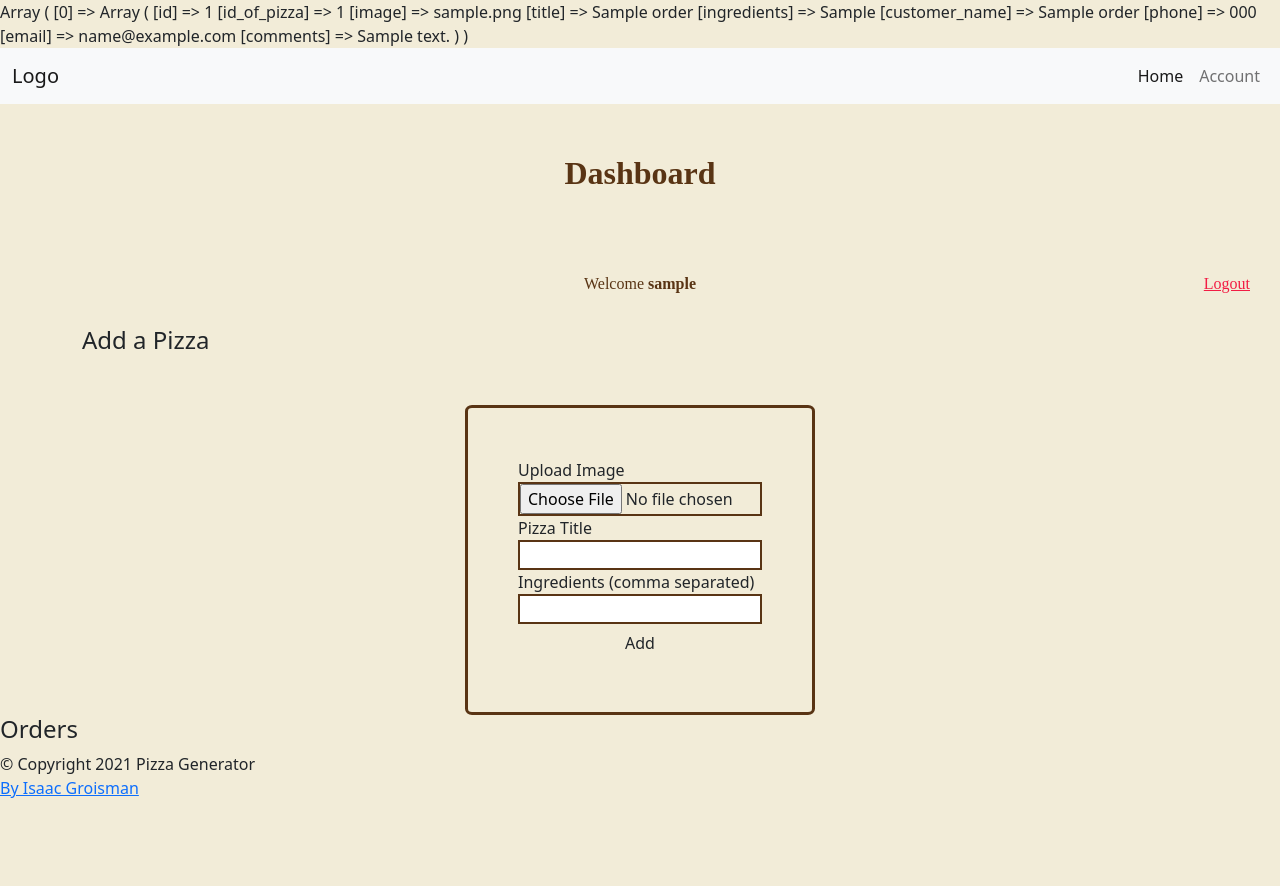
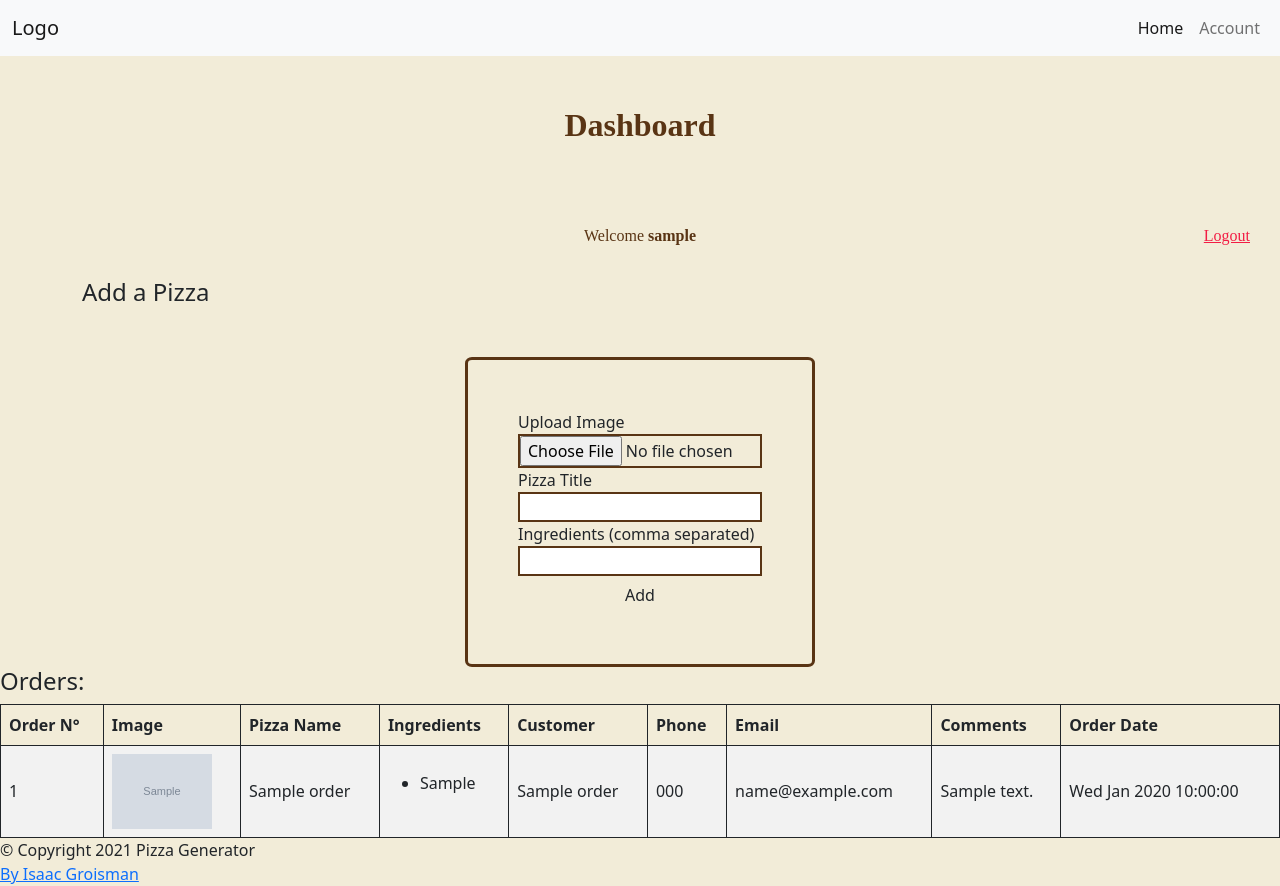
Before and after one commit to Grois333/pizzagenerator, a PHP site: page /dashboard.php in a window 1280 px wide. Before the commit the page ends 798 px from the top, so only its background shows below. Run offline with PHP 8.4, Linux system fonts and the light colour scheme; the visitor is signed in with stand-in values (Sample User, id 1); tables that the repository leaves empty hold one stand-in row (values such as "Sample post"); grey boxes marked "Sample" are stand-in pictures; some web fonts are replaced.

Commit message:
display orders in a table in dashboard page

```diff
--- a/dashboard.php
+++ b/dashboard.php
@@ -16,7 +16,7 @@
     //Get Orders
 
     // write query for all orders
-    $GetOrder = "SELECT id,id_of_pizza,image,title,ingredients,customer_name,phone,email,comments FROM orders WHERE id_of_pizza = $userId ORDER BY order_date";
+    $GetOrder = "SELECT id,id_of_pizza,image,title,ingredients,customer_name,phone,email,comments,order_date FROM orders WHERE id_of_pizza = $userId ORDER BY order_date";
 
     // get the result set (set of rows)
     $GetResult = mysqli_query($db, $GetOrder);
@@ -31,7 +31,7 @@
     mysqli_close($db);
 
     //Debug
-    print_r($orders);
+    //print_r($orders);
 
 
 
@@ -39,6 +39,7 @@
 ?>
 
 <?php include('templates/header.php'); ?>
+
 
 
 <div class="header">
@@ -88,9 +89,68 @@
 </section>
 
 
+
 <section class="orders-section">
 
-        <h4>Orders</h4>
+    <h4>Orders:</h4>
+
+    <?php if($orders > 0){ ?>
+
+        <div class="">
+
+            <div class="">
+
+                <table border="1" cellspacing="0">
+                    <tr>
+                        <th style="border: 1px solid">Order N°</th>
+                        <th style="border: 1px solid">Image</th>
+                        <th style="border: 1px solid">Pizza Name</th>
+                        <th style="border: 1px solid">Ingredients</th>
+                        <th style="border: 1px solid">Customer</th>
+                        <th style="border: 1px solid">Phone</th>
+                        <th style="border: 1px solid">Email</th>
+                        <th style="border: 1px solid">Comments</th>
+                        <th style="border: 1px solid">Order Date</th>
+                    </tr>
+
+                    <?php foreach($orders as $order):
+
+                        $imageURL = 'uploads/'. $order['image'];
+
+                        // Format Date
+                        $myDateTime = $order['order_date'];
+                        $new_date = date('D M Y H:i:s', strtotime($myDateTime));
+
+                    ?>
+
+
+                        <tr>
+                            <td style="border: 1px solid"><?php echo $order['id'] ?></td>
+                            <td style="border: 1px solid"><img src="<?=$imageURL;?>" alt="pizza"></td>
+                            <td style="border: 1px solid"><?php echo htmlspecialchars($order['title']); ?></td>
+                            <td style="border: 1px solid">
+                                <ul class="">
+                                    <?php foreach(explode(',', $order['ingredients']) as $ing): ?>
+                                        <li><?php echo htmlspecialchars($ing); ?></li>
+                                    <?php endforeach; ?>
+                                </ul>
+                            </td>
+                            <td style="border: 1px solid"><?php echo $order['customer_name'] ?></td>
+                            <td style="border: 1px solid"><?php echo $order['phone'] ?></td>
+                            <td style="border: 1px solid"><?php echo $order['email'] ?></td>
+                            <td style="border: 1px solid"><?php echo $order['comments'] ?></td>
+                            <td style="border: 1px solid"><?php echo $new_date?></td>
+                        </tr>
+
+
+                    <?php endforeach; ?>
+
+                </table>
+
+            </div>
+        </div>
+
+    <?php } ?>
 
 </section>
 
--- a/style.css
+++ b/style.css
@@ -112,4 +112,22 @@ form a:hover {
 .content .logout a {
   color: #F21D44;
 }
+/* Order Table */
+table {
+  border-collapse: collapse;
+  border-spacing: 0;
+  width: 100%;
+  border: 1px solid #ddd;
+}
+th,
+td {
+  text-align: left;
+  padding: 8px;
+}
+tr:nth-child(even) {
+  background-color: #f2f2f2;
+}
+td img {
+  width: 100px;
+}
 /* Responsive   */
--- a/style.less
+++ b/style.less
@@ -132,6 +132,25 @@ form{
 }
 
 
+/* Order Table */
+table {
+    border-collapse: collapse;
+    border-spacing: 0;
+    width: 100%;
+    border: 1px solid #ddd;
+}
+
+th, td {
+    text-align: left;
+    padding: 8px;
+}
+
+tr:nth-child(even){background-color: #f2f2f2}
+
+td img{
+    width: 100px;
+}
+
 
 
 
```
